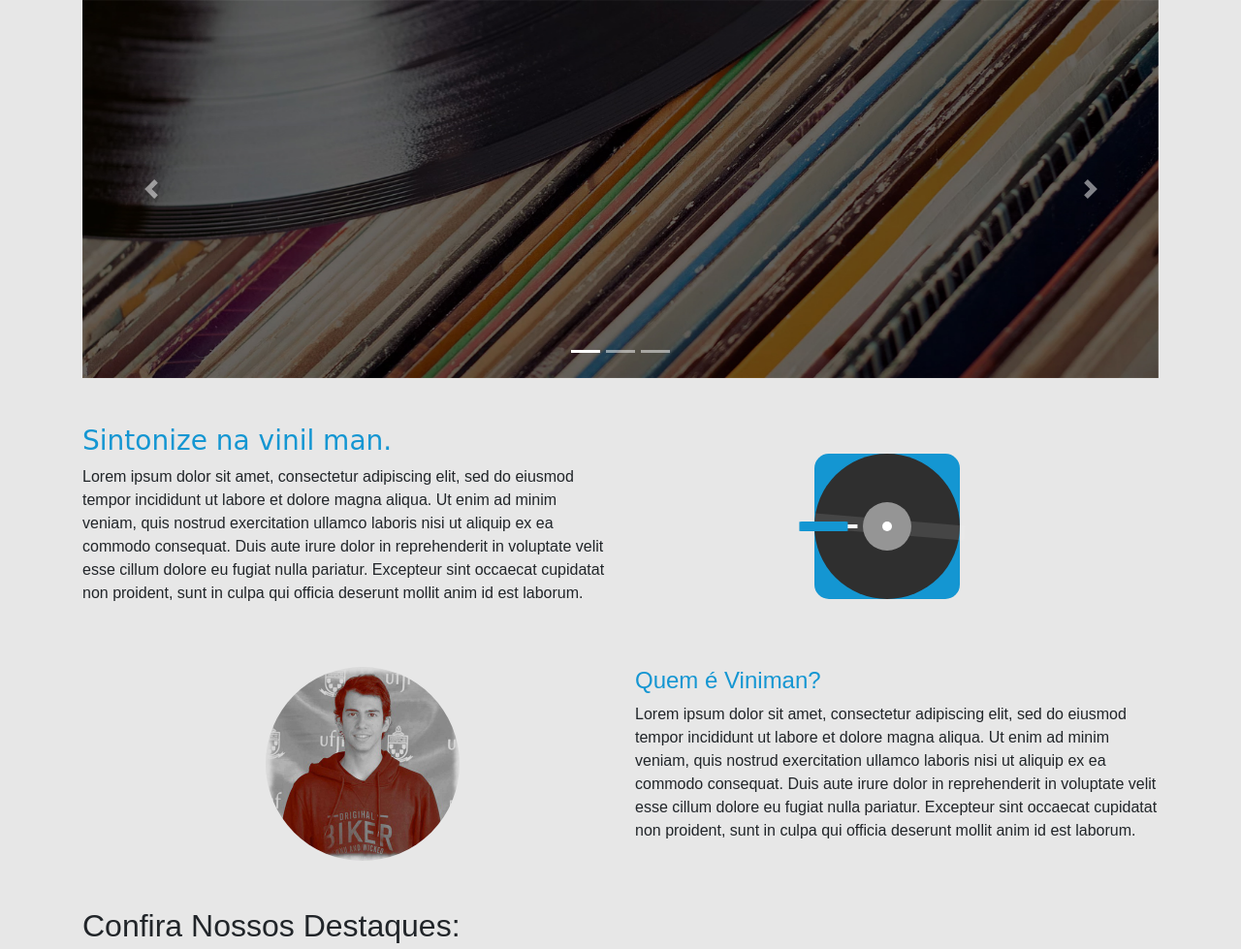
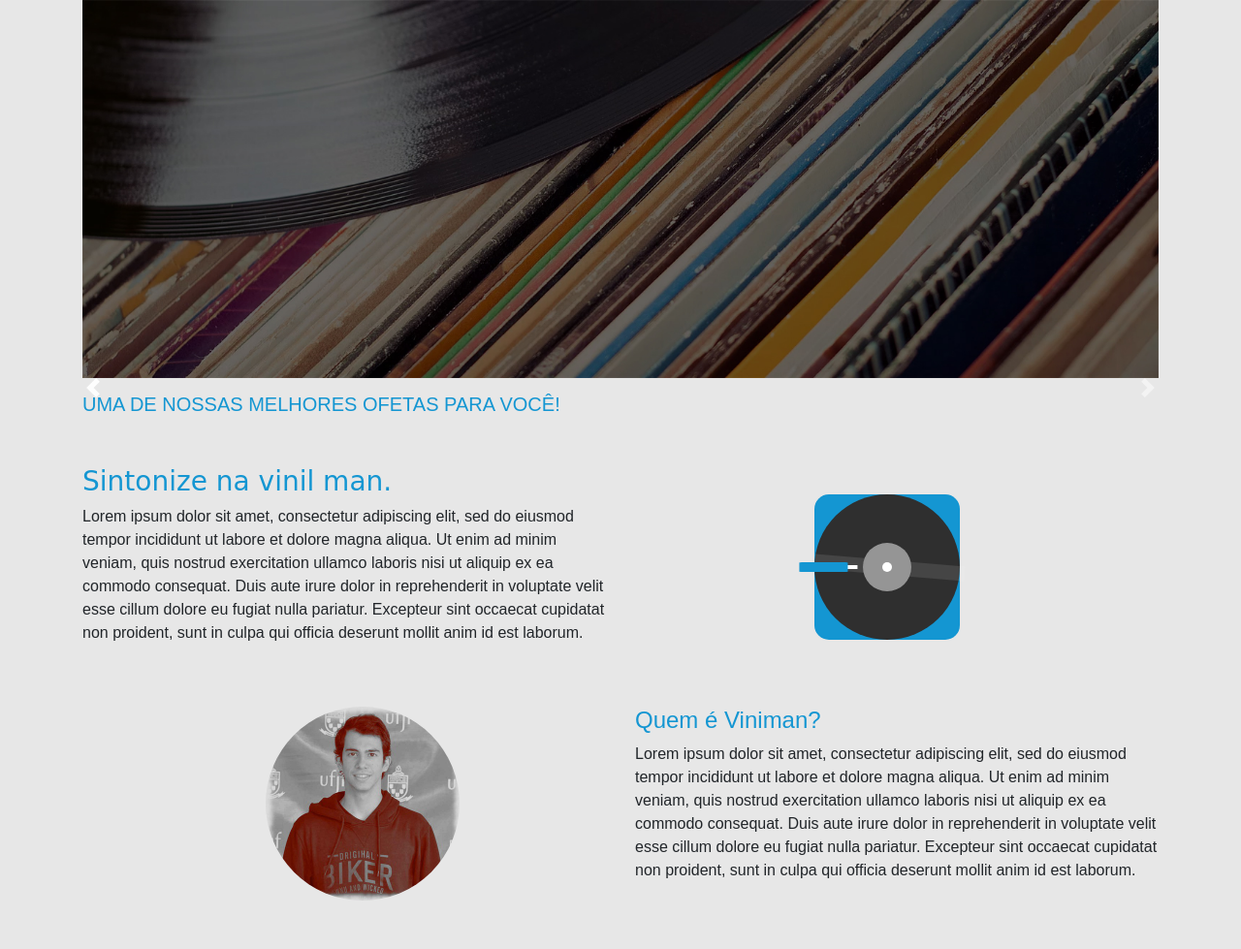
Before and after one commit to ViniciusCorbelli/vinil-man-shop, a PHP site: page / in a window 1280 px wide. Shown: the top 979 px of the page at 97% size. Run offline with PHP 8.4, Linux system fonts and the light colour scheme; some web fonts are replaced.

Commit message:
Ofertas no carrossel e prev/next icons ajustados

```diff
--- a/css/style.css
+++ b/css/style.css
@@ -19,6 +19,22 @@ html,body{
     width: 200px;
     height: 200px;
     border-radius: 50%;
+}
+
+#carouselExampleIndicators figcaption{
+    margin-top: 1%;
+    margin-right: 10%;
+    text-transform: uppercase;
+    font-weight: 400;
+    font-size: 20px;
+    color: #1496d2;
+}
+
+@media(max-width: 680px)
+{
+    #icon-carousel{
+        display: none;
+    }
 }
 
 /**
--- a/index.html
+++ b/index.html
@@ -19,27 +19,26 @@
         <main>
             <!--slider area-->
             <div id="carouselExampleIndicators" class="container carousel slide mb-5" data-ride="carousel">
-                <ol class="carousel-indicators">
-                    <li data-target="#carouselExampleIndicators" data-slide-to="0" class="active"></li>
-                    <li data-target="#carouselExampleIndicators" data-slide-to="1"></li>
-                    <li data-target="#carouselExampleIndicators" data-slide-to="2"></li>
-                </ol>
                 <div class="carousel-inner">
                     <div class="carousel-item active">
-                      <img src="img/carrossel_1.jpg" class="d-block w-100" alt="...">
-                    </div>
-                    <div class="carousel-item">
-                      <img src="img/carrossel_1.jpg" class="d-block w-100" alt="...">
-                    </div>
-                    <div class="carousel-item">
-                      <img src="img/carrossel_1.jpg" class="d-block w-100" alt="...">
+                        <a href="..."><img src="img/carrossel_1.jpg" class="d-block w-100" alt="...">
+                           <figcaption>Uma de nossas melhores ofetas para você!</figcaption></a>
+                      </div>
+                      <div class="carousel-item">
+                        <a href="..."><img src="img/carrossel_1.jpg" class="d-block w-100" alt="...">
+                           <figcaption>Uma de nossas melhores ofetas para você!</figcaption></a>
+                      </div>
+                      <div class="carousel-item">
+                        <a href="..."><img src="img/carrossel_1.jpg" class="d-block w-100" alt="...">
+                           <figcaption>Uma de nossas melhores ofetas para você!</figcaption></a>
+                      </div>
                     </div>
                   </div>
-                  <a class="carousel-control-prev" href="#carouselExampleIndicators" role="button" data-slide="prev">
+                  <a  id = "icon-carousel" class="carousel-control-prev" href="#carouselExampleIndicators" role="button" data-slide="prev">
                     <span class="carousel-control-prev-icon" aria-hidden="true"></span>
                     <span class="sr-only">Previous</span>
                   </a>
-                  <a class="carousel-control-next" href="#carouselExampleIndicators" role="button" data-slide="next">
+                  <a id = "icon-carousel" class="carousel-control-next" href="#carouselExampleIndicators" role="button" data-slide="next">
                     <span class="carousel-control-next-icon" aria-hidden="true"></span>
                     <span class="sr-only">Next</span>
                   </a>
```
